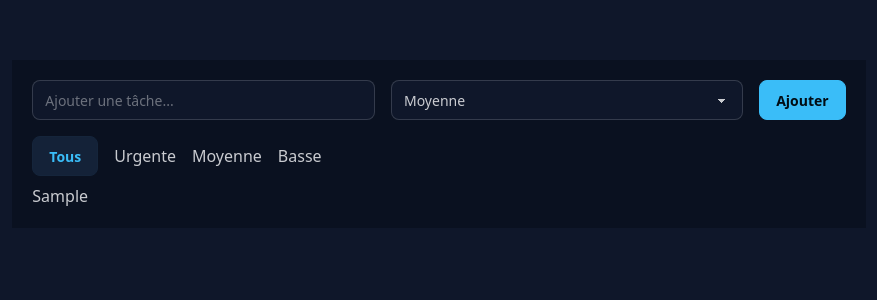
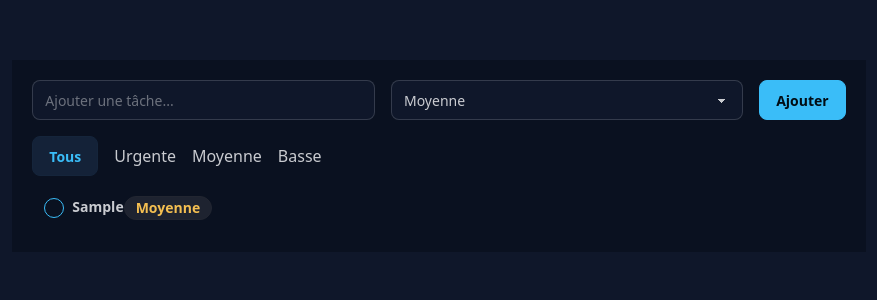
Before and after one commit to LiesTDJ/checkListReact001, a React (Vite) app: page / in a window 1280 px wide. Both pictures are taken after typing "Sample" into the empty fields and a click on the button "Ajouter". Shown: the top 300 px of the page, without its empty margins (201-1078 px from the left). Built offline with nearby package versions, Linux system fonts and the light colour scheme.

Commit message:
Creation of the list with the checkbox, the text and the priority in a badge with differents colors

```diff
--- a/src/TodoItem.tsx
+++ b/src/TodoItem.tsx
@@ -1,3 +1,5 @@
+import { Trash } from "lucide-react";
+
 type Priority = "Urgente" | "Moyenne" | "Basse"
 
 type Todo = {
@@ -12,8 +14,29 @@ type Props = {
 
 const TodoItem = ({ todo }: Props) => {
     return (
-        <li>
-            {todo.text}
+        <li className="p-3">
+            <div className="flex justify-between items-center">
+                <div className="flex items-center gap-2">
+                <input
+                    type="checkbox"
+                    className="checkbox checkbox-primary checkbox-sm"
+                />
+                <span className="text-sm font-bold">
+                    <span>
+                        {todo.text}
+                    </span>
+                    <span
+                        className={`badge bagde-sm badge-soft
+                            ${todo.priority == "Urgente"
+                                ? "badge-error" : todo.priority == "Moyenne"
+                                ? "badge-warning" : "badge-success"}`}
+                    >
+                        {todo.priority}
+                    </span>
+                </span>
+                </div>
+
+            </div>
         </li>
     )
 }
```
